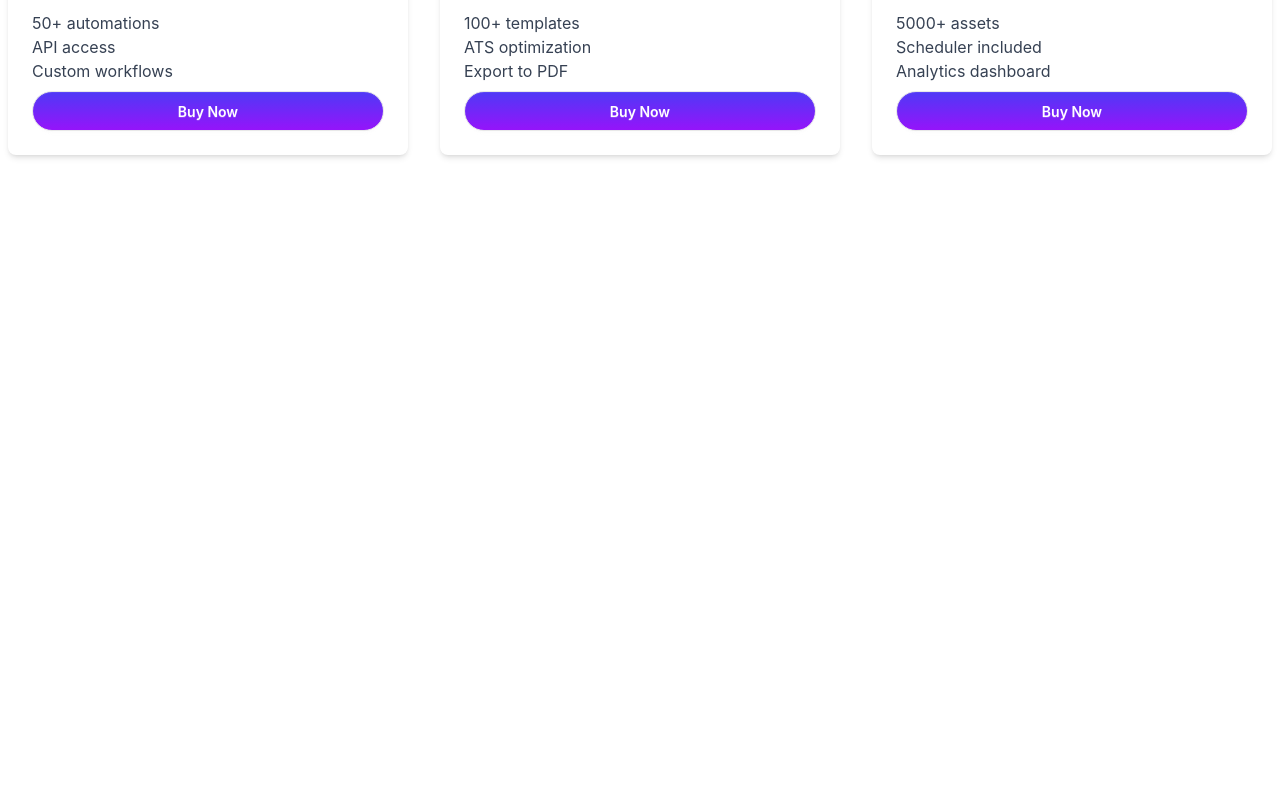
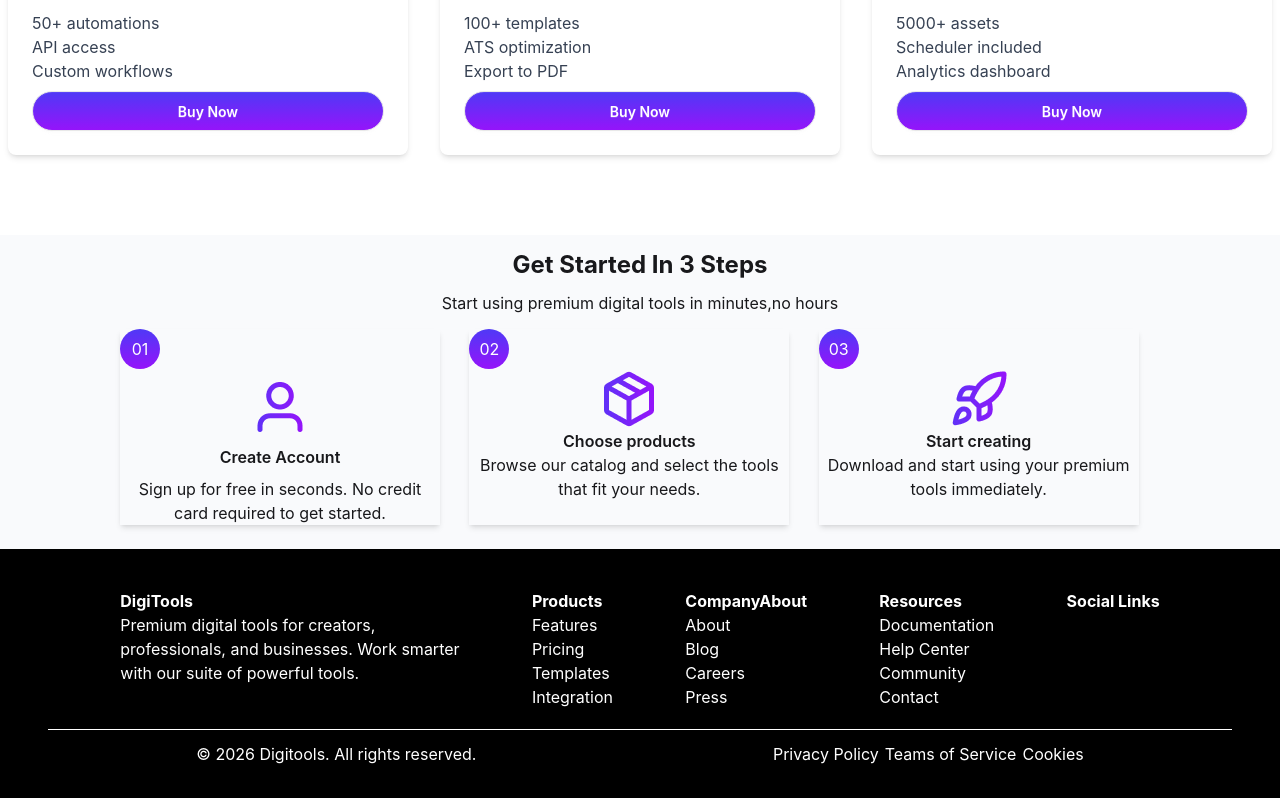
Before and after one commit to kaziparthib/DigiTools, a React (Vite) app: page / in a window 1280 px wide. Shown: the part 1601-2399 px from the top of the page. Before the commit the page ends 1836 px from the top, so only its background shows below. Built offline with nearby package versions, Linux system fonts and the light colour scheme.

Commit message:
created footer

```diff
--- a/src/App.jsx
+++ b/src/App.jsx
@@ -9,6 +9,8 @@ import ToolsBanner from './components/ToolsBanner'
 import Tools from './components/Tools'
 import User from './components/User'
 import NavBar from './components/navBar'
+import Acc from './components/CreateAccount'
+import Footer from './components/footer'
 
 const GetTools=async()=>{
   const res=await fetch("/tools.json");
@@ -36,6 +38,8 @@ function App() {
 
     {ActiveTab==="products" && <Tools toolsPromise={toolsPromise}  Carts={Carts} setCarts={setCarts} ></Tools>}
     {ActiveTab==="cart" && <Cart  Carts={Carts} setCarts={setCarts}></Cart>}
+    <Acc></Acc>
+    <Footer></Footer>
     </>
 
   )
--- /dev/null
+++ b/src/components/CreateAccount.jsx
@@ -0,0 +1,60 @@
+import userImg from'../assets/user.png'
+import rocketImg from'../assets/rocket.png'
+import packageImg from'../assets/package.png'
+
+
+const Acc = () => {
+  return (
+    <>
+    <div className="bg-[#f9fafcFF] pt-3.5 pb-6">
+    <div className="text-center">
+      <h1 className="text-2xl font-bold mb-2.5">Get Started In 3 Steps</h1>
+      <p>Start using premium digital tools in minutes,no hours</p>
+    </div>
+
+
+
+
+    <div className='grid grid-cols-1 md:grid-cols-3 gap-2 mx-[120px] pt-3.5'>
+      <div className='shadow-md space-y-2 w-80'>
+        <div className='bg-[linear-gradient(to_bottom,_rgba(79,57,246,1)_0%,_rgba(149,20,250,1)_100%)] rounded-full text-white flex justify-center items-center h-[40px] w-[40px]'><p>01</p></div>
+        <div className='text-center space-y-2'>
+          <div className='flex justify-center'><img src={userImg} className='' alt="" /></div>
+          <h3 className='font-semibold'>Create Account</h3>
+          <p>Sign up for free in seconds. No credit card required to get started.</p>
+        </div>
+      </div>
+
+      <div className='shadow-md w-80'>
+
+          <div className='bg-[linear-gradient(to_bottom,_rgba(79,57,246,1)_0%,_rgba(149,20,250,1)_100%)] rounded-full text-white flex justify-center items-center h-[40px] w-[40px]'><p>02</p></div>
+        <div className='text-center'>
+         <div className='flex justify-center'><img src={packageImg} alt="" /></div>
+          <h3 className='font-semibold'>Choose products</h3>
+          <p>Browse our catalog and select the tools
+that fit your needs.</p>
+        </div>
+
+      </div>
+      <div className='shadow-md w-80'>
+
+          <div className='bg-[linear-gradient(to_bottom,_rgba(79,57,246,1)_0%,_rgba(149,20,250,1)_100%)] rounded-full text-white flex justify-center items-center h-[40px] w-[40px]'><p>03</p></div>
+        <div className='text-center'>
+         <div className='flex justify-center'> <img src={rocketImg} alt="" /></div>
+          <h3 className='font-semibold'>Start creating</h3>
+          <p>Download and start using your premium
+tools immediately.</p>
+        </div>
+
+      </div>
+    </div>
+
+
+
+    </div>
+
+
+    </>
+  )
+}
+export default Acc ;
--- /dev/null
+++ b/src/components/footer.jsx
@@ -0,0 +1,69 @@
+const Footer=()=>{
+  return(
+
+    <>
+    <div className="bg-black px-12 pt-10 pb-8">
+
+     <div className="flex justify-evenly pb-2.5 mb-2.5 ">
+
+     <div className="text-white">
+      <h1 className="font-bold">DigiTools</h1>
+      <p>Premium digital tools for creators,<br /> professionals, and businesses. Work smarter <br /> with our suite of powerful tools.</p>
+     </div>
+
+
+
+     <div className="text-white">
+      <h4 className="font-bold">Products</h4>
+      <p>Features</p>
+      <p>Pricing</p>
+      <p>Templates</p>
+      <p>Integration</p>
+     </div>
+
+
+     <div className="text-white">
+      <h4 className="font-bold">CompanyAbout</h4>
+      <p>About </p>
+      <p>Blog</p>
+      <p>Careers</p>
+      <p>Press</p>
+
+     </div>
+
+
+     <div className="text-white">
+      <h4 className="font-bold">Resources</h4>
+      <p>Documentation</p>
+      <p>Help Center</p>
+      <p>Community</p>
+      <p>Contact</p>
+     </div>
+
+     <div className="text-white">
+      <h4 className="font-bold">Social Links</h4>
+     </div>
+
+
+        </div>
+
+  <hr className="border-white mb-3"/>
+        <div className="text-white flex justify-around">
+          <p>© 2026 Digitools. All rights reserved.</p>
+          <div className="flex gap-1.5">
+            <p>Privacy Policy</p>
+            <p>Teams of Service</p>
+            <p>Cookies</p>
+          </div>
+        </div>
+
+    </div>
+
+
+
+    </>
+
+  )
+
+}
+export default Footer;
```
